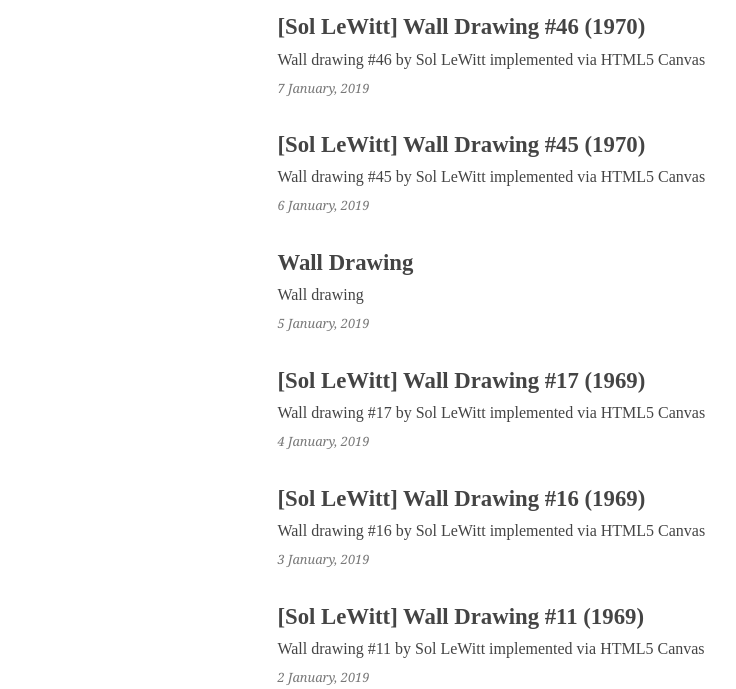
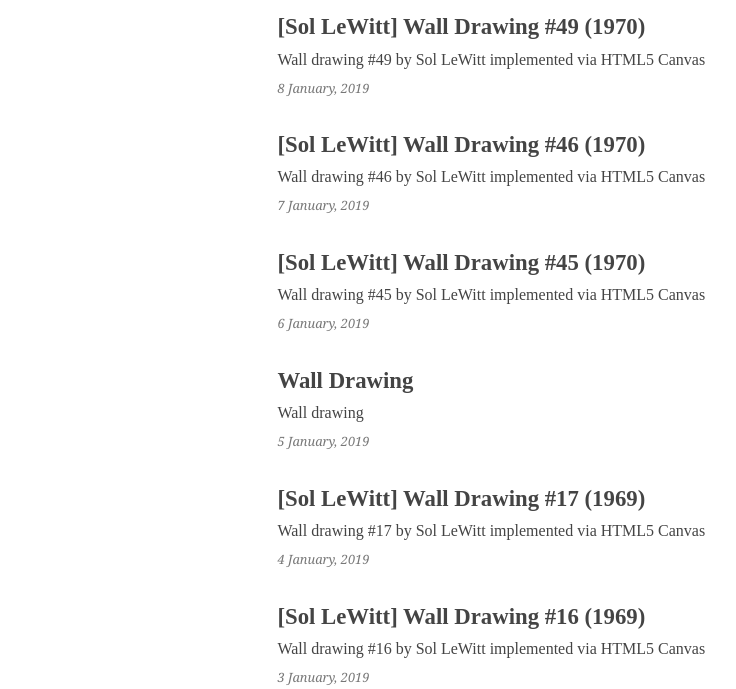
Before and after one commit to kimdhoe/kimdhoe.github.io, a Gatsby site: page / in a window 1280 px wide. Shown: the part 111-800 px from the top of the page, without its empty margins (145-881 px from the left). Built offline with nearby package versions, Linux system fonts and the light colour scheme; Gatsby itself is replaced by a stand-in of ours.

Commit message:
add 49 to idnex

```diff
--- a/src/pages/index.js
+++ b/src/pages/index.js
@@ -6,6 +6,12 @@
 
 export default ({ data }) => (
   <Layout>
+    <Entry
+      slug={'/art/sol-49'}
+      title={'[Sol LeWitt] Wall Drawing #49 (1970)'}
+      date={'8 January, 2019'}
+      excerpt={'Wall drawing #49 by Sol LeWitt implemented via HTML5 Canvas'}
+    />
     <Entry
       slug={'/art/sol-46'}
       title={'[Sol LeWitt] Wall Drawing #46 (1970)'}
```
